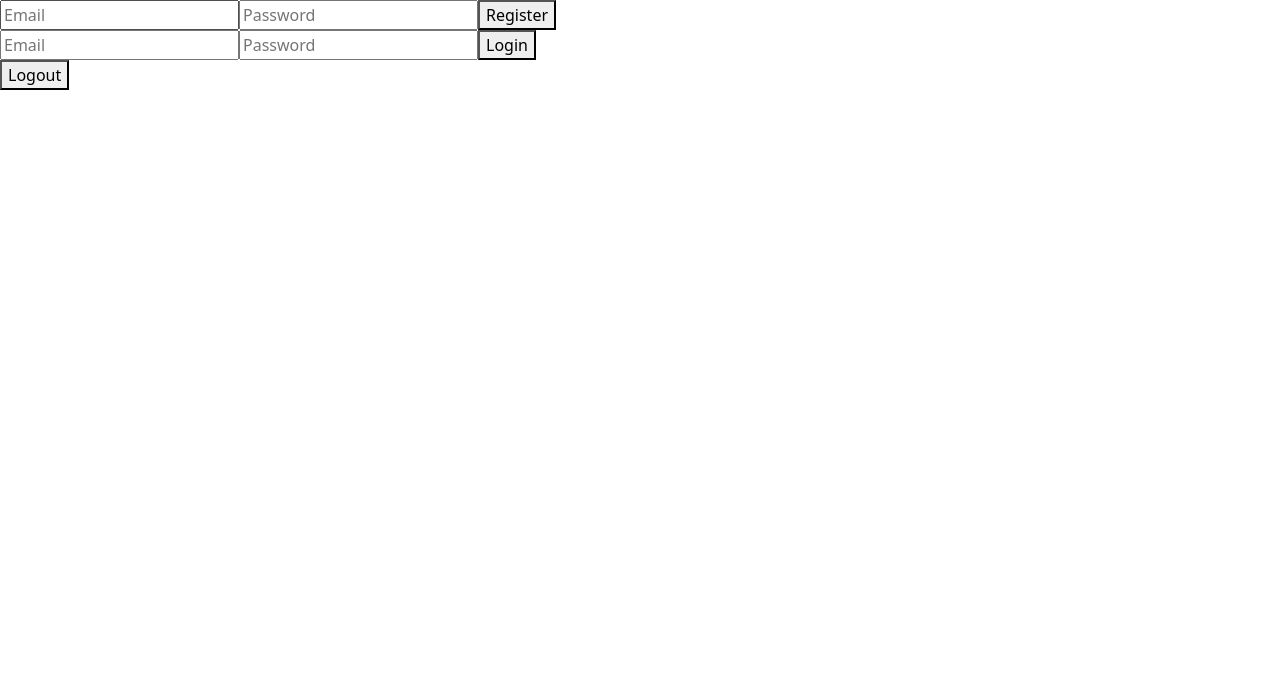
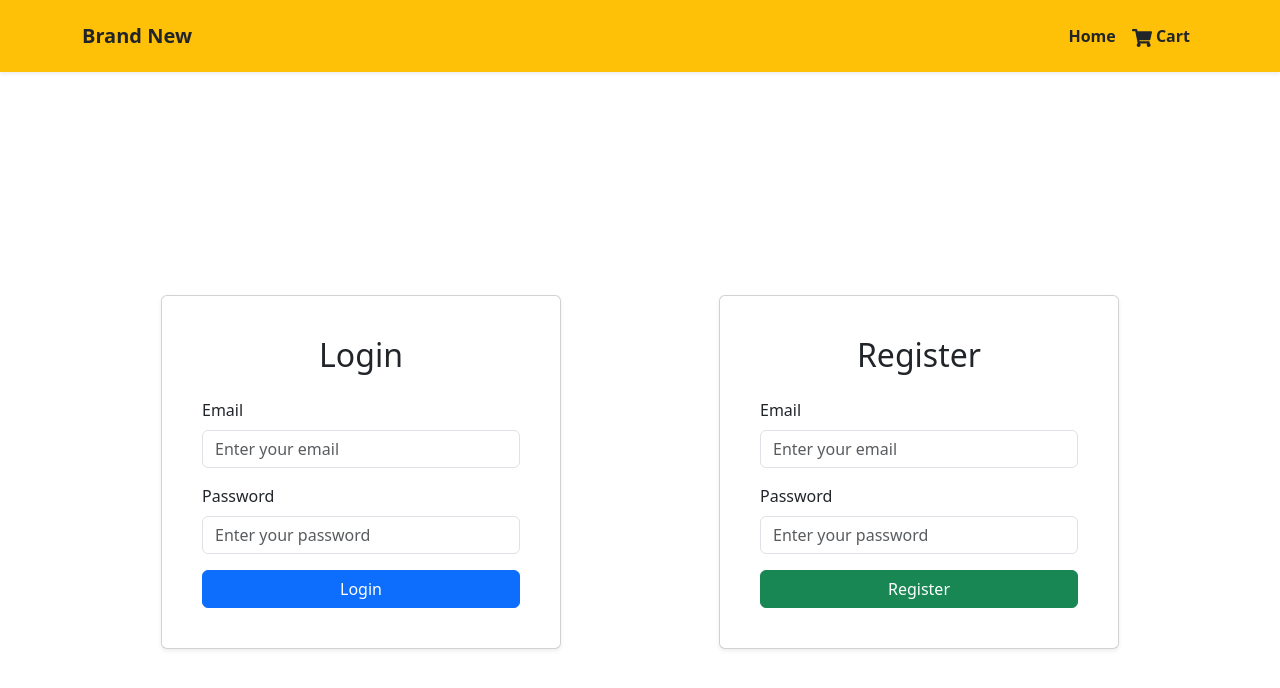
Before and after one commit to justliya/React-E-Commerce-Web-App, a React (Vite) app: page / in a window 1280 px wide. Shown: the top 688 px of the page. Built offline with nearby package versions, Linux system fonts and the light colour scheme; no server answers.

Commit message:
user auth

```diff
--- a/src/App.tsx
+++ b/src/App.tsx
@@ -3,39 +3,55 @@ import { onAuthStateChanged, User } from "firebase/auth";
 import { auth } from "./firebaseConfig";
 import Register from "./components/Registration";
 import Login from "./components/Login";
-
 import Products from "./pages/Products";
 import Cart from "./pages/Cart";
 import { Route, Routes } from "react-router-dom";
 import NavBar from "./components/NavBar";
+import { Container, Row, Col, Spinner } from "react-bootstrap";
 
 const App: React.FC = () => {
   const [user, setUser] = useState<User | null>(null);
+  const [loading, setLoading] = useState(true);
 
   useEffect(() => {
     const unsubscribe = onAuthStateChanged(auth, (currentUser) => {
       setUser(currentUser);
+      setLoading(false);
     });
     return () => unsubscribe();
   }, []);
 
+  if (loading) {
+    return (
+      <Container className="d-flex justify-content-center align-items-center min-vh-100">
+        <Spinner animation="border" />
+      </Container>
+    );
+  }
+
   return (
     <div>
+      <NavBar user={!!user} /> {/* Pass user state to NavBar */}
+
       {user ? (
-        <div>
+        <Container className="mt-4">
           <h2>Welcome, {user.email}</h2>
-          <Login /> {/* To provide a logout button */}
-          <NavBar />
           <Routes>
             <Route path="/" element={<Products />} />
-            <Route path="/Cart" element={<Cart />} />
+            <Route path="/cart" element={<Cart />} />
           </Routes>
-        </div>
+        </Container>
       ) : (
-        <>
-          <Register />
-          <Login />
-        </>
+        <Container className="d-flex justify-content-center align-items-center min-vh-100">
+          <Row className="w-100">
+            <Col md={6} className="d-flex justify-content-center">
+              <Login />
+            </Col>
+            <Col md={6} className="d-flex justify-content-center">
+              <Register />
+            </Col>
+          </Row>
+        </Container>
       )}
     </div>
   );
--- a/src/components/Login.tsx
+++ b/src/components/Login.tsx
@@ -1,8 +1,7 @@
-// Login.tsx
 import { useState, FormEvent } from "react";
-import { signInWithEmailAndPassword, signOut } from "firebase/auth";
+import { signInWithEmailAndPassword } from "firebase/auth";
 import { auth } from "../firebaseConfig";
-
+import { Form, Button, Card, Alert } from "react-bootstrap";
 
 const Login = () => {
   const [email, setEmail] = useState<string>("");
@@ -11,45 +10,47 @@ const Login = () => {
 
   const handleLogin = async (e: FormEvent) => {
     e.preventDefault();
+    setError(null);
     try {
       await signInWithEmailAndPassword(auth, email, password);
       alert("Login successful!");
-    } catch  {
-      setError('Error during email login:');
-      console.error("Login error");
-    }
-  };
-
-  const handleLogout = async () => {
-    try {
-      await signOut(auth);
-      alert("Logged out!");
-    } catch  {
-      setError('Error during email login:');
-      console.error("Logout error");
+    } catch {
+      setError("Invalid email or password. Please try again.");
     }
   };
 
   return (
-    <>
-      <form onSubmit={handleLogin}>
-        <input
+    <Card className="p-4 shadow-sm w-100" style={{ maxWidth: "400px" }}>
+      <Card.Body>
+        <h2 className="text-center mb-4">Login</h2>
+        {error && <Alert variant="danger">{error}</Alert>}
+        <Form onSubmit={handleLogin}>
+          <Form.Group className="mb-3">
+            <Form.Label>Email</Form.Label>
+            <Form.Control
               type="email"
-          placeholder="Email"
+              placeholder="Enter your email"
               value={email}
               onChange={(e) => setEmail(e.target.value)}
+              required
             />
-        <input
+          </Form.Group>
+          <Form.Group className="mb-3">
+            <Form.Label>Password</Form.Label>
+            <Form.Control
               type="password"
-          placeholder="Password"
+              placeholder="Enter your password"
               value={password}
               onChange={(e) => setPassword(e.target.value)}
+              required
             />
-        <button type="submit">Login</button>
-        {error && <p>{error}</p>}
-      </form>
-      <button onClick={handleLogout}>Logout</button>
-    </>
+          </Form.Group>
+          <Button variant="primary" type="submit" className="w-100">
+            Login
+          </Button>
+        </Form>
+      </Card.Body>
+    </Card>
   );
 };
 
--- a/src/components/NavBar.tsx
+++ b/src/components/NavBar.tsx
@@ -1,12 +1,25 @@
 import React from "react";
-import { Nav, Navbar, Container, Badge } from "react-bootstrap";
+import { Nav, Navbar, Container, Badge, Button } from "react-bootstrap";
 import { Link } from "react-router-dom";
 import { useSelector } from "react-redux";
 import { RootState } from "../redux/store";
 import { FaShoppingCart } from "react-icons/fa";
+import { signOut } from "firebase/auth";
+import { auth } from "../firebaseConfig";
+import { useNavigate } from "react-router-dom";
 
-const NavBar: React.FC = () => {
+const NavBar: React.FC<{ user: boolean }> = ({ user }) => {
   const cartItems = useSelector((state: RootState) => state.cart.items);
+  const navigate = useNavigate();
+
+  const handleLogout = async () => {
+    try {
+      await signOut(auth);
+      navigate("/"); // Redirect after logout
+    } catch (error) {
+      console.error("Logout error:", error);
+    }
+  };
 
   return (
     <Navbar bg="warning" variant="dark" expand="lg" className="shadow-sm p-3">
@@ -17,10 +30,11 @@ const NavBar: React.FC = () => {
 
         <Navbar.Toggle aria-controls="basic-navbar-nav" />
         <Navbar.Collapse id="basic-navbar-nav">
-          <Nav className="ms-auto">
+          <Nav className="ms-auto d-flex align-items-center">
             <Nav.Link as={Link} to="/" className="text-dark fw-bold">
               Home
             </Nav.Link>
+
             <Nav.Link as={Link} to="/cart" className="text-dark fw-bold">
               <FaShoppingCart size={20} /> Cart
               {cartItems.length > 0 && (
@@ -29,6 +43,17 @@ const NavBar: React.FC = () => {
                 </Badge>
               )}
             </Nav.Link>
+
+            {/* Logout Button - Only visible if user is logged in */}
+            {user && (
+              <Button
+                variant="outline-dark"
+                className="ms-3 fw-bold"
+                onClick={handleLogout}
+              >
+                Logout
+              </Button>
+            )}
           </Nav>
         </Navbar.Collapse>
       </Container>
--- a/src/components/Registration.tsx
+++ b/src/components/Registration.tsx
@@ -1,7 +1,7 @@
-// Register.tsx
 import { useState, FormEvent } from "react";
 import { createUserWithEmailAndPassword } from "firebase/auth";
 import { auth } from "../firebaseConfig";
+import { Form, Button, Card, Alert } from "react-bootstrap";
 
 const Register = () => {
   const [email, setEmail] = useState<string>("");
@@ -10,34 +10,47 @@ const Register = () => {
 
   const handleRegister = async (e: FormEvent) => {
     e.preventDefault();
+    setError(null);
     try {
       await createUserWithEmailAndPassword(auth, email, password);
       alert("Registration successful!");
-    } catch (err) {;
-     setError('Registration error please try again')
-      console.error('Error during registration', err);
-
-
+    } catch {
+      setError("Registration error. Please try again.");
     }
   };
 
   return (
-    <form onSubmit={handleRegister}>
-      <input
+    <Card className="p-4 shadow-sm w-100" style={{ maxWidth: "400px" }}>
+      <Card.Body>
+        <h2 className="text-center mb-4">Register</h2>
+        {error && <Alert variant="danger">{error}</Alert>}
+        <Form onSubmit={handleRegister}>
+          <Form.Group className="mb-3">
+            <Form.Label>Email</Form.Label>
+            <Form.Control
               type="email"
-        placeholder="Email"
+              placeholder="Enter your email"
               value={email}
               onChange={(e) => setEmail(e.target.value)}
+              required
             />
-      <input
+          </Form.Group>
+          <Form.Group className="mb-3">
+            <Form.Label>Password</Form.Label>
+            <Form.Control
               type="password"
-        placeholder="Password"
+              placeholder="Enter your password"
               value={password}
               onChange={(e) => setPassword(e.target.value)}
+              required
             />
-      <button type="submit">Register</button>
-      {error && <p>{error}</p>}
-    </form>
+          </Form.Group>
+          <Button variant="success" type="submit" className="w-100">
+            Register
+          </Button>
+        </Form>
+      </Card.Body>
+    </Card>
   );
 };
 
--- a/src/firebaseConfig.ts
+++ b/src/firebaseConfig.ts
@@ -1,6 +1,8 @@
 // firebaseConfig.ts
 import { initializeApp } from "firebase/app";
 import { getAuth, Auth } from "firebase/auth";
+import { getFirestore } from 'firebase/firestore';
+
 
 const firebaseConfig = {
     apiKey: "AIzaSyCNMyM6b4IL65ceCIhzv4MU1E_R-UMAOSI",
@@ -14,5 +16,7 @@ const firebaseConfig = {
 // Initialize Firebase
 const app = initializeApp(firebaseConfig);
 const auth: Auth = getAuth(app);
+const db = getFirestore(app);
 
 export { auth };
+export { db };
```
Also changed, not shown: src/components/AddDataForm.tsx (added, +40 -0 lines), src/components/DisplayData.tsx (added, +76 -0 lines). Lines whose indentation alone changed are shown as unchanged.
